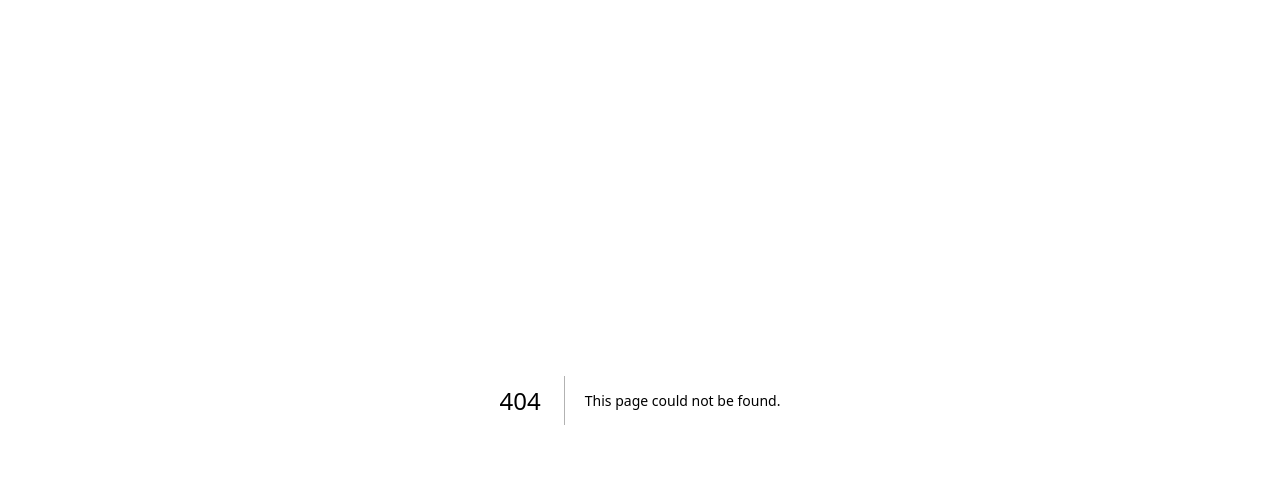
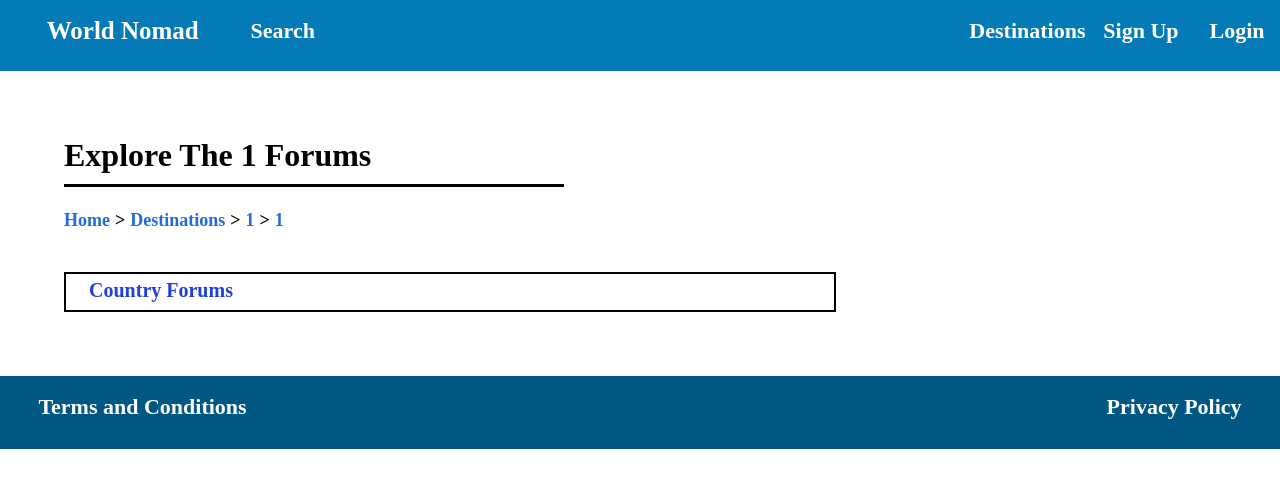
Before and after one commit to JohnFuhrm12/travelforum, a Next.js app: page /destinations/1/1 in a window 1280 px wide. Before the commit this address had no page. Shown: the top 488 px of the page. Built offline with nearby package versions, Linux system fonts and the light colour scheme.

Commit message:
Routed to Country Level and File Restructuring (NestingS)

```diff
--- /dev/null
+++ b/pages/destinations/[contName]/[countryName]/index.tsx
@@ -0,0 +1,82 @@
+import { useRouter } from "next/router";
+import Head from 'next/head';
+import Link from 'next/link';
+import styles from '@/styles/Destinations.module.css';
+import Navbar from '../../../../components/navbar';
+import Footer from "@/components/footer";
+
+export default function country() {
+    const router = useRouter();
+    const {countryName} = router.query;
+
+    let countryChars:any;
+    countryChars = countryName?.toString();
+    const upperCountryName = countryChars.charAt(0).toUpperCase() + countryChars?.slice(1);
+
+    // Get Continent Name From URL
+    const { asPath } = useRouter();
+    const origin =
+        typeof window !== 'undefined' && window.location.origin
+            ? window.location.origin
+            : '';
+
+    const URL = `${origin}${asPath}`;
+    const continent = URL.split('/')[4];
+    const titleWords = continent.split('-');
+    let continentTitleFromURL = 'destination';
+    let titleArr:any = [];
+
+    titleWords?.forEach((word) => {
+        let firstChar = '';
+        const chars = word.split('');
+        firstChar = chars[0].toUpperCase();
+
+        continentTitleFromURL = '';
+        titleArr.push(firstChar + chars.slice(1).join(''));
+    });
+
+    continentTitleFromURL = titleArr.join(' ');
+
+    // Countries and Flags Lists
+    let countries:any = [];
+
+    return ( // <Link href="/destinations/north-america"></Link>
+        <>
+        <Head>
+            <title>World Nomad</title>
+        </Head>
+        <Navbar/>
+        <h1 className={styles.title}>Explore The {upperCountryName} Forums</h1>
+        <div className={styles.linksList}>
+            <Link className={styles.smallLink} href="/"><h2>Home</h2></Link>
+            <h2 className={styles.linkMarker}>{'>'}</h2>
+            <Link className={styles.smallLink} href="/destinations"><h2>Destinations</h2></Link>
+            <h2 className={styles.linkMarker}>{'>'}</h2>
+            <Link className={styles.smallLink} href={`/destinations/${continent}`}><h2>{continentTitleFromURL}</h2></Link>
+            <h2 className={styles.linkMarker}>{'>'}</h2>
+            <Link className={styles.smallLink} href="#"><h2>{upperCountryName}</h2></Link>
+        </div>
+        <div className={styles.countriesContainer}>
+            <h2 className={styles.threadTitle}>Country Forums</h2>
+            {countries.map((country:any, index:number) => {
+                const sluggedCountryName = (country.countryName).toLowerCase();
+
+                return (
+                    <>
+                    <div className={styles.forumRow}>
+                        <div className={styles.titleImgContainer}>
+                            <img className={styles.flagImg} src={country.flag}/>
+                            <h2 className={styles.threadTitle} key={index}>{country.countryName}</h2>
+                        </div>
+                        <h2 className={styles.threadTitle}>Threads: 0</h2>
+                    </div>
+                    </>
+                )
+            })}
+        </div>
+        <Footer/>
+        </>
+    )
+}
+
+// <Link href="/destinations/north-america"></Link>
--- a/styles/Home.module.css
+++ b/styles/Home.module.css
@@ -1,13 +1,13 @@
 .title {
     margin-top: 5%;
     margin-bottom: 0%;
-    margin-left: 10%;
+    margin-left: 5%;
     font-size: 35px;
 }
 
 .subTitle {
     margin-top: 10px;
-    margin-left: 12%;
+    margin-left: 6%;
     font-size: 20px;
 }
 
```
Also changed, not shown: pages/destinations/[contName]/index.tsx (renamed from pages/destinations/[contName].tsx, +5 -3 lines), pages/destinations/[countryName].tsx (deleted, +0 -10 lines).
